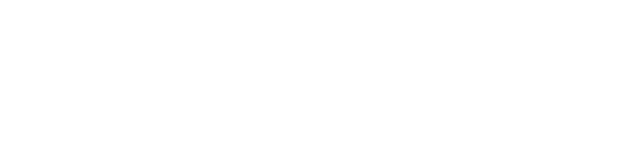
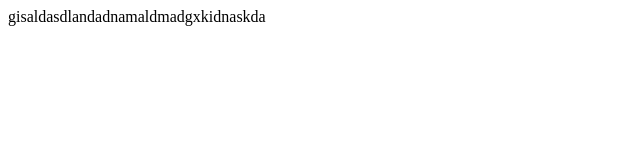
Before and after one commit to facundo-perillo-cil/repositorio-prueba, a plain HTML site: page index.html in a window 1280 px wide. Shown: the whole page, without its empty margins (0-640 px from the left). Drawn offline with Linux system fonts and the light colour scheme.

Commit message:
agregue header

```diff
--- a/index.html
+++ b/index.html
@@ -7,6 +7,12 @@
     <title>Document</title>
 </head>
 <body>
-
+    <header>
+        <div>
+            <div>
+                gisaldasdlandadnamaldmadgxkidnaskda
+            </div>
+        </div>
+    </header>
 </body>
 </html>
```
